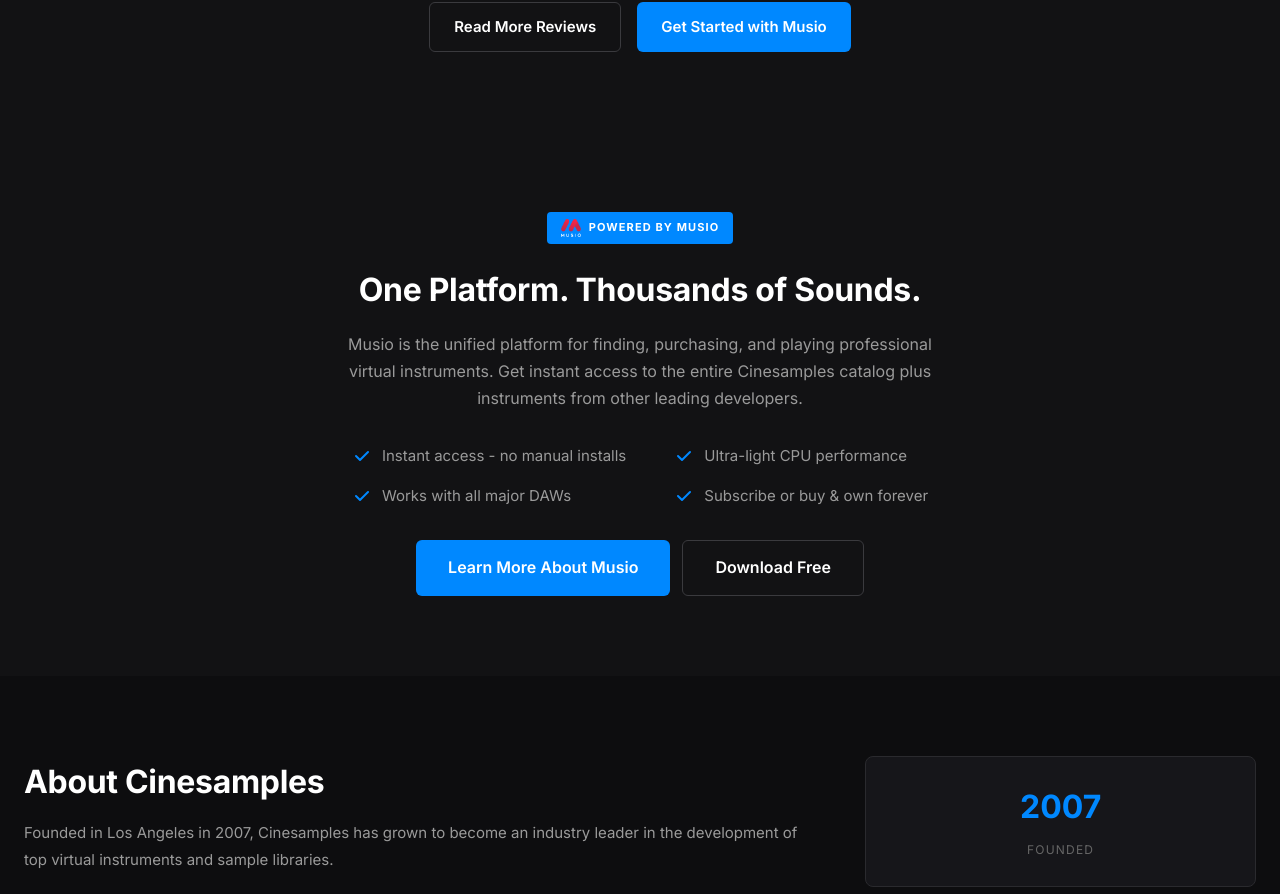
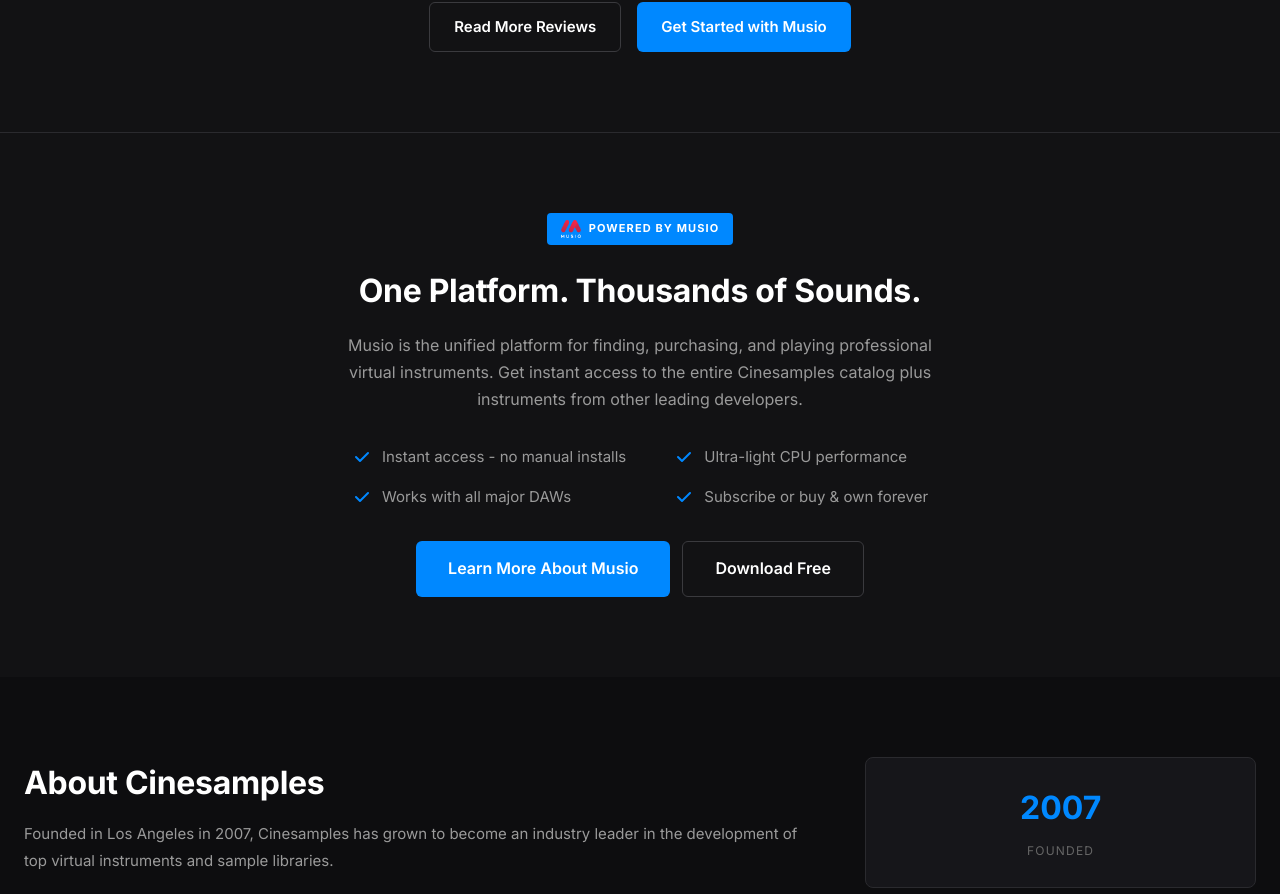
Before and after one commit to mpatti/cinesamples-new, a website: page index.html in a window 1280 px wide. Shown: the part 3316-4210 px from the top of the page. Drawn offline with Linux system fonts and the light colour scheme.

Commit message:
Add subtle divider line between reviews and Musio sections

```diff
--- a/styles.css
+++ b/styles.css
@@ -826,6 +826,7 @@
     padding: var(--section-padding) 0;
     background: var(--bg-secondary);
     position: relative;
+    border-top: 1px solid var(--border-color);
 }
 
 .musio-content {
```
